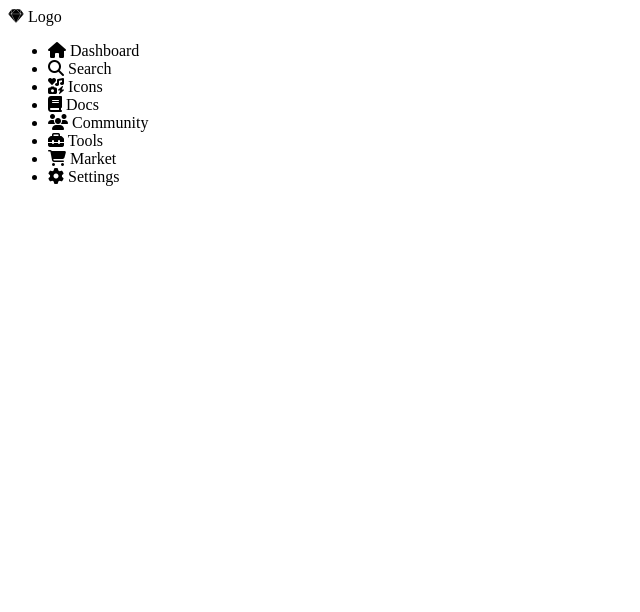
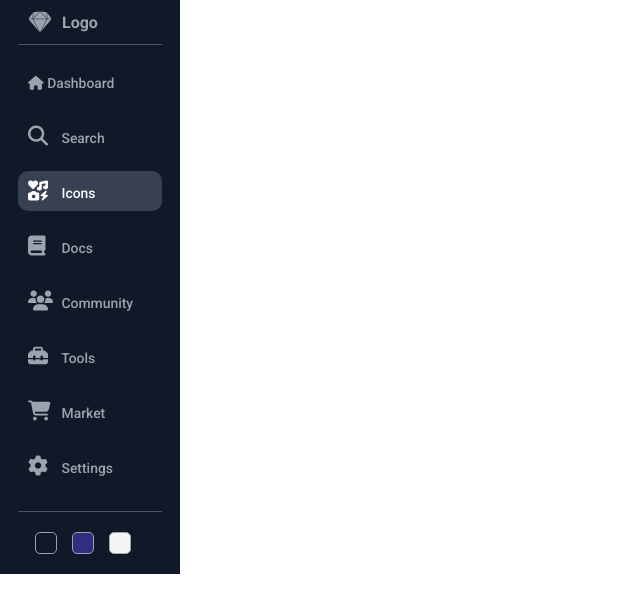
Before and after one commit to cesar-severo-programador/Menu-Responsivo, a plain HTML site: page index.html in a window 1280 px wide. Shown: the whole page, without its empty margins (0-640 px from the left). Drawn offline with Linux system fonts and the light colour scheme.

Commit message:
ajustado index.css

```diff
--- a/styles/index.css
+++ b/styles/index.css
@@ -1,4 +1,4 @@
-@import url(styles/global.css);
-@import url(styles/sidebar-center.css);
-@import url(styles/sidebar-top.css);
-@import url(styles/sidebar-bottom.css);
+@import url(global.css);
+@import url(sidebar-center.css);
+@import url(sidebar-top.css);
+@import url(sidebar-bottom.css);
```
